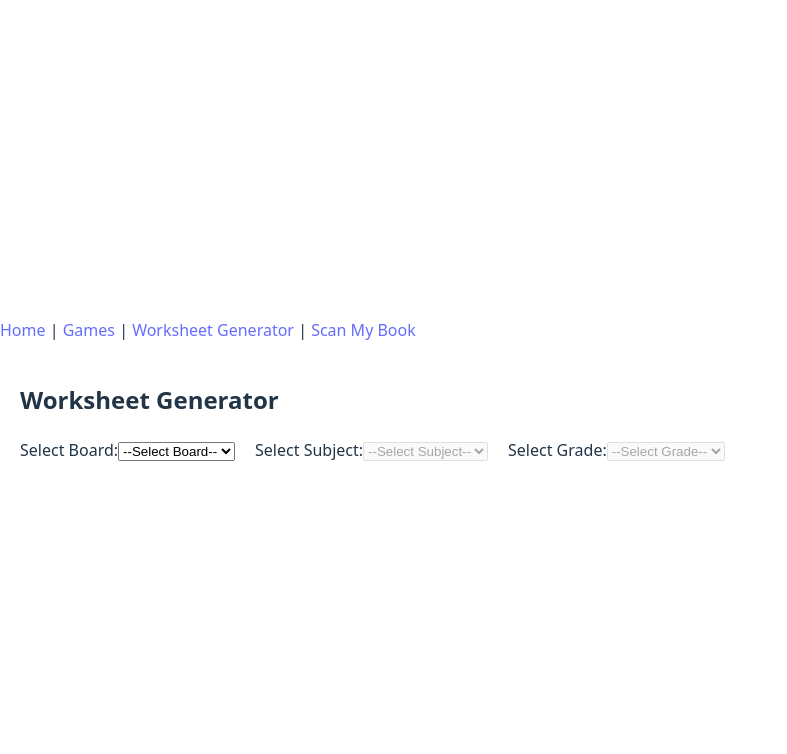
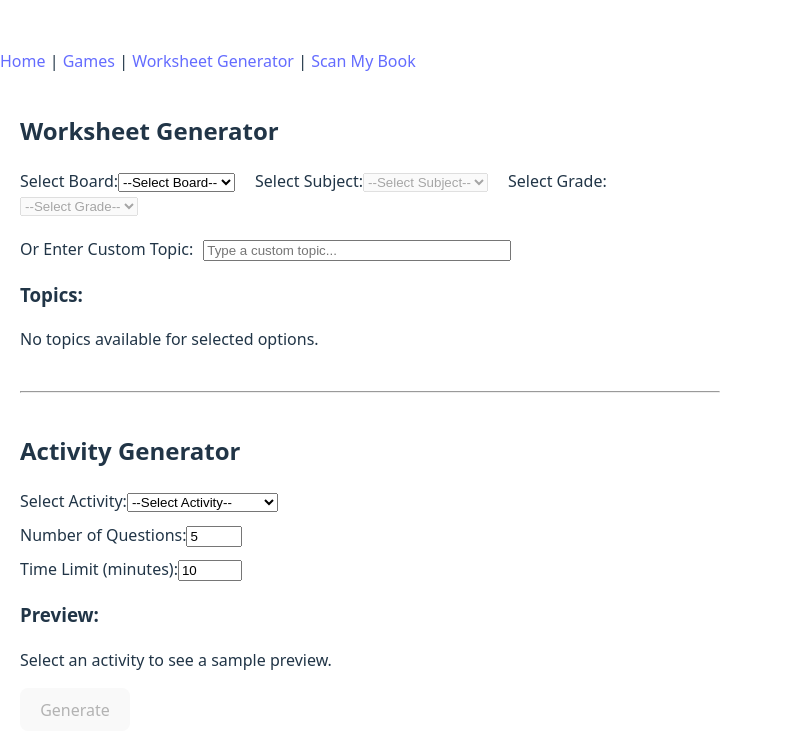
Before and after one commit to ednetlearn/ednet-phase-1, a React (Vite) app: page /worksheets in a window 1280 px wide. Shown: the top 754 px of the page, without its empty margins (0-787 px from the left). Built offline with nearby package versions, Linux system fonts and the light colour scheme.

Commit message:
Add custom topic input and activity generator UI to WorksheetGenerator

```diff
--- a/src/WorksheetGenerator.jsx
+++ b/src/WorksheetGenerator.jsx
@@ -46,36 +46,43 @@ const boardTopics = {
 
 const grades = ['Grade1', 'Grade2', 'Grade3', 'Grade4', 'Grade5', 'Grade6', 'Grade7', 'Grade8', 'Grade9', 'Grade10'];
 
+const activityOptions = [
+  "Logical Reasoning",
+  "Chess Puzzles",
+  "Word Puzzles",
+  "Number Games",
+  "Brain Teasers",
+  "Mazes",
+  "Colour the Picture",
+  "Solve the Riddle",
+  "Block Coding Puzzles"
+];
+
 export default function WorksheetGenerator() {
   const [selectedBoard, setSelectedBoard] = useState('');
   const [selectedSubject, setSelectedSubject] = useState('');
   const [selectedGrade, setSelectedGrade] = useState('');
   const [topics, setTopics] = useState([]);
+  const [customTopic, setCustomTopic] = useState('');
+  const [selectedActivity, setSelectedActivity] = useState('');
+  const [numQuestions, setNumQuestions] = useState(5);
+  const [timeLimit, setTimeLimit] = useState(10);
+  const [activityPreview, setActivityPreview] = useState('');
 
-  const [selectedTopic, setSelectedTopic] = useState('');
-  const [customTopic, setCustomTopic] = useState('');
-
-  // Update topics when selection changes
   useEffect(() => {
     if (!selectedBoard || !selectedSubject || !selectedGrade) {
       setTopics([]);
-      setSelectedTopic('');
-      setCustomTopic('');
       return;
     }
     const board = boardTopics[selectedBoard];
     if (!board) {
       setTopics([]);
-      setSelectedTopic('');
-      setCustomTopic('');
       return;
     }
 
     const subjectData = board[selectedSubject];
     if (!subjectData) {
       setTopics([]);
-      setSelectedTopic('');
-      setCustomTopic('');
       return;
     }
 
@@ -86,16 +93,22 @@ export default function WorksheetGenerator() {
     } else {
       setTopics([]);
     }
-    setSelectedTopic('');
-    setCustomTopic('');
   }, [selectedBoard, selectedSubject, selectedGrade]);
+
+  useEffect(() => {
+    if (!selectedActivity) {
+      setActivityPreview('');
+      return;
+    }
+    const preview = getSamplePreview(selectedActivity);
+    setActivityPreview(preview);
+  }, [selectedActivity]);
 
   const handleBoardChange = (e) => {
     setSelectedBoard(e.target.value);
     setSelectedSubject('');
     setSelectedGrade('');
     setTopics([]);
-    setSelectedTopic('');
     setCustomTopic('');
   };
 
@@ -103,34 +116,56 @@ export default function WorksheetGenerator() {
     setSelectedSubject(e.target.value);
     setSelectedGrade('');
     setTopics([]);
-    setSelectedTopic('');
     setCustomTopic('');
   };
 
   const handleGradeChange = (e) => {
     setSelectedGrade(e.target.value);
-    setSelectedTopic('');
-    setCustomTopic('');
-  };
-
-  const handleTopicChange = (e) => {
-    setSelectedTopic(e.target.value);
     setCustomTopic('');
   };
 
   const handleCustomTopicChange = (e) => {
     setCustomTopic(e.target.value);
-    setSelectedTopic('');
   };
 
-  // Get subjects for selected board
+  const handleActivityChange = (e) => {
+    setSelectedActivity(e.target.value);
+  };
+
+  const getSamplePreview = (activity) => {
+    switch (activity) {
+      case "Logical Reasoning":
+        return "Sample: If all cats are animals and some animals are dogs, are all cats dogs?";
+      case "Chess Puzzles":
+        return "Sample: White to move and checkmate in 2 moves.";
+      case "Word Puzzles":
+        return "Sample: Find the hidden word: _A_P_E";
+      case "Number Games":
+        return "Sample: What comes next in the sequence: 2, 4, 8, 16, ?";
+      case "Brain Teasers":
+        return "Sample: I speak without a mouth and hear without ears. What am I?";
+      case "Mazes":
+        return "Sample: Maze preview here (to be implemented)";
+      case "Colour the Picture":
+        return "Sample: Colour the butterfly image with given colours.";
+      case "Solve the Riddle":
+        return "Sample: What has keys but can't open locks?";
+      case "Block Coding Puzzles":
+        return "Sample: Arrange blocks to make the character move forward.";
+      default:
+        return "";
+    }
+  };
+
+  const handleGenerate = () => {
+    alert(`Generating ${numQuestions} questions for ${selectedActivity}${customTopic ? ` on topic "${customTopic}"` : ''} with a time limit of ${timeLimit} minutes.`);
+    // TODO: integrate with generation API or logic
+  };
+
   const subjects = selectedBoard ? Object.keys(boardTopics[selectedBoard]) : [];
 
-  // Determine which topic to use
-  const topicToUse = customTopic.trim() || selectedTopic;
-
   return (
-    <div style={{ padding: 20 }}>
+    <div style={{ padding: 20, maxWidth: 700 }}>
       <h2>Worksheet Generator</h2>
 
       <div>
@@ -165,40 +200,80 @@ export default function WorksheetGenerator() {
         </label>
       </div>
 
-      {topics.length > 0 && (
-        <>
       <div style={{ marginTop: 20 }}>
         <label>
-              Select Topic:
-              <select value={selectedTopic} onChange={handleTopicChange}>
-                <option value="">--Select Topic--</option>
-                {topics.map((topic, idx) => (
-                  <option key={idx} value={topic}>{topic}</option>
-                ))}
-              </select>
-            </label>
-
-            <label style={{ marginLeft: 20 }}>
-              Or enter your own topic:
+          Or Enter Custom Topic:
           <input
             type="text"
             value={customTopic}
-                placeholder="Type your topic here"
             onChange={handleCustomTopicChange}
-                style={{ marginLeft: 10 }}
+            placeholder="Type a custom topic..."
+            style={{ marginLeft: 10, width: 300 }}
           />
         </label>
       </div>
 
       <div style={{ marginTop: 20 }}>
-            <strong>Using Topic:</strong> {topicToUse || <em>Please select or enter a topic above.</em>}
+        <h3>Topics:</h3>
+        {topics.length > 0 ? (
+          <ul>
+            {topics.map((topic, idx) => (
+              <li key={idx}>{topic}</li>
+            ))}
+          </ul>
+        ) : (
+          <p>No topics available for selected options.</p>
+        )}
       </div>
-        </>
-      )}
 
-      {!topics.length && selectedBoard && selectedSubject && selectedGrade && (
-        <p style={{ marginTop: 20 }}>No topics available for the selected board, subject, and grade.</p>
-      )}
+      <hr style={{ marginTop: 40, marginBottom: 40 }} />
+
+      <h2>Activity Generator</h2>
+
+      <label>
+        Select Activity:
+        <select value={selectedActivity} onChange={handleActivityChange}>
+          <option value="">--Select Activity--</option>
+          {activityOptions.map((act) => (
+            <option key={act} value={act}>{act}</option>
+          ))}
+        </select>
+      </label>
+
+      <div style={{ marginTop: 10 }}>
+        <label>
+          Number of Questions:
+          <input
+            type="number"
+            min="1"
+            max="50"
+            value={numQuestions}
+            onChange={(e) => setNumQuestions(e.target.value)}
+          />
+        </label>
+      </div>
+
+      <div style={{ marginTop: 10 }}>
+        <label>
+          Time Limit (minutes):
+          <input
+            type="number"
+            min="1"
+            max="180"
+            value={timeLimit}
+            onChange={(e) => setTimeLimit(e.target.value)}
+          />
+        </label>
+      </div>
+
+      <div style={{ marginTop: 20 }}>
+        <h3>Preview:</h3>
+        <p>{activityPreview || "Select an activity to see a sample preview."}</p>
+      </div>
+
+      <button onClick={handleGenerate} disabled={!selectedActivity}>
+        Generate
+      </button>
     </div>
   );
 }
```
Lines whose indentation alone changed are shown as unchanged.
